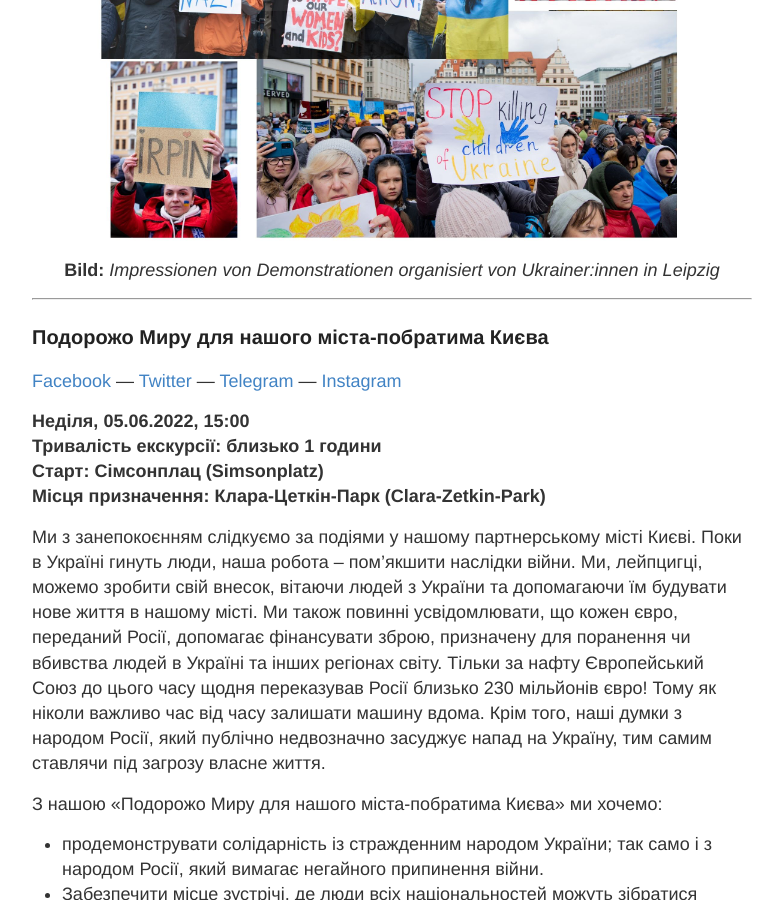
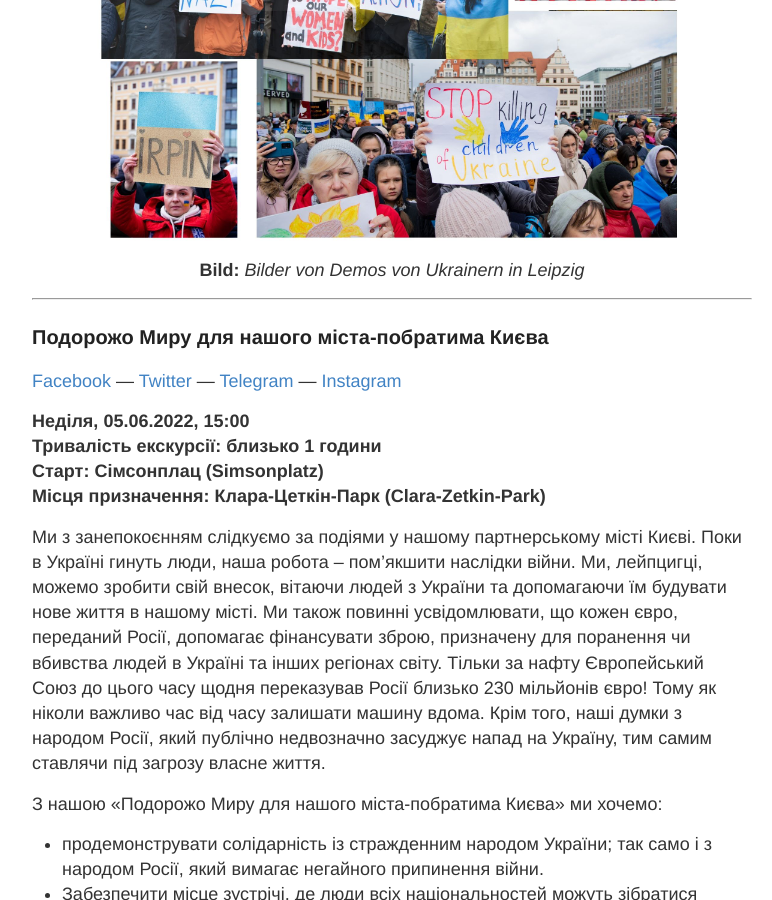
Before and after one commit to s4f-leipzig/s4f-leipzig.github.io, a Jekyll site: the page built from Friedensfahrt.md, in a window 1280 px wide and 900 px high, scrolled down 2163 px. Shown: the whole window, without its empty margins (248-1020 px from the left). Built offline with Jekyll 4.4.1, drawn with Linux system fonts in a browser that asks for light colours.

Commit message:
Update Friedensfahrt.md

```diff
--- a/Friedensfahrt.md
+++ b/Friedensfahrt.md
@@ -49,7 +49,7 @@ Wir freuen uns über alle, die teilnehmen und zur Teilnahme an der Friedensfahrt
 
 <p align="center">
 <img id="Deutsch" src="/images/Demo-Ukraine-Leipzig.jpg" width="600"><br>
-  <b>Bild:</b> <i>Impressionen von Demonstrationen organisiert von Ukrainer:innen in Leipzig</i>
+  <b>Bild:</b> <i>Bilder von Demos von Ukrainern in Leipzig</i>
 </p>
 
 <hr>
```
